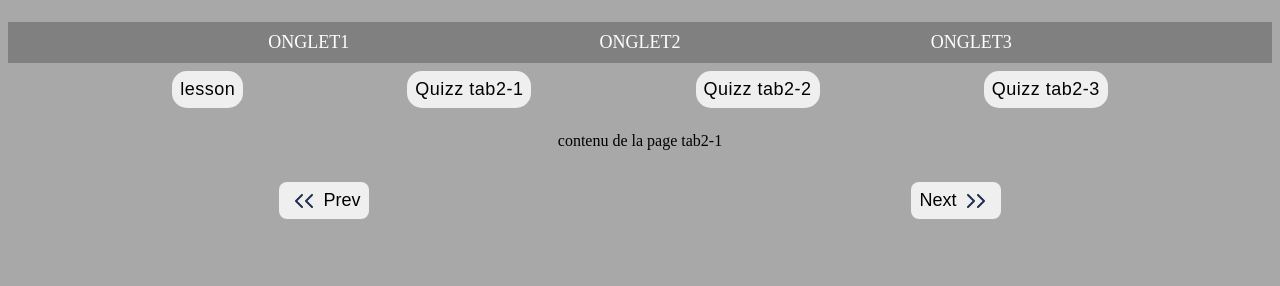
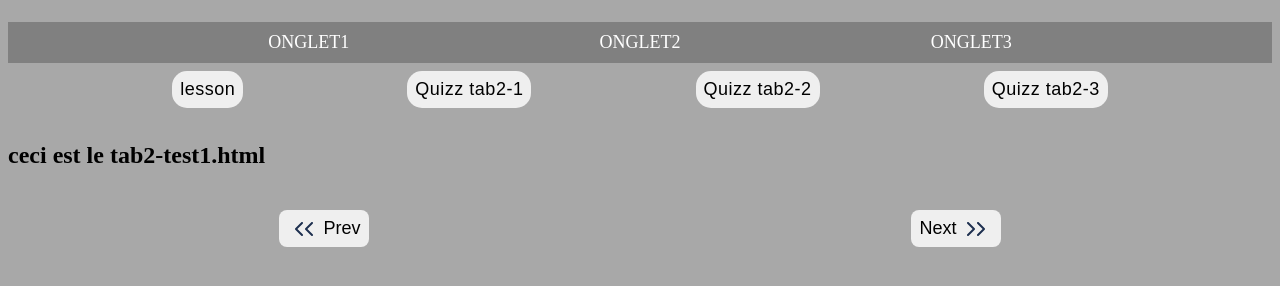
Before and after one commit to Mickyone33/JAVA-QUIZZ-QCM, a website built with Vite: page TAB2/tab2.html in a window 1280 px wide. Shown: the part 66-352 px from the top of the page. Built offline with nearby package versions, Linux system fonts and the light colour scheme.

Commit message:
UP files hierarchy tab2 + tab2.js => load and display lessons content

```diff
--- /dev/null
+++ b/TAB2/LESSONS/test1.html
@@ -0,0 +1,11 @@
+<!DOCTYPE html>
+<html lang="en">
+<head>
+    <meta charset="UTF-8">
+    <meta name="viewport" content="width=device-width, initial-scale=1.0">
+    <title>Document</title>
+</head>
+<body>
+    <h1>ceci est le tab2-test1.html</h1>
+</body>
+</html>
--- a/TAB2/tab2.js
+++ b/TAB2/tab2.js
@@ -76,15 +76,15 @@ async function loadQuizzContent(containerIndex, url) {
 
 // Shortcut functions
 function loadQuizz1() {
-    loadQuizzContent(0, "./tab2-quizz1.js");
+    loadQuizzContent(0, "./QUIZZES/tab2-quizz1.js");
 }
 
 function loadQuizz2() {
-    loadQuizzContent(0, "./tab2-quizz2.js");
+    loadQuizzContent(0, "./QUIZZES/tab2-quizz2.js");
 }
 
 function loadQuizz3() {
-    loadQuizzContent(0, "./tab2-quizz3.js");
+    loadQuizzContent(0, "./QUIZZES/tab2-quizz3.js");
 }
 
 // --------- Deck lessons display --------- //
@@ -132,3 +132,38 @@ function next() {
     currentPage = (currentPage === decks.length - 1) ? 0 : currentPage + 1;
     displayPage(currentPage);
 }
+
+//
+
+const deckIds = ["deck1a", "deck1b", "deck1c", "deck1d"];
+const deckUrls = [
+    "./LESSONS/test1.html", // pour deck1a
+    "./LESSONS/test2.html", // pour deck1b
+    "./LESSONS/test3.html", // pour deck1c
+    "./LESSONS/test4.html"  // pour deck1d
+];
+
+function loadHTMLIntoContainer(url, containerId) {
+    fetch(url)
+        .then(response => response.text())
+        .then(html => {
+            document.getElementById(containerId).innerHTML = html;
+        })
+        .catch(error => console.error('Erreur de chargement:', error));
+}
+
+function displayPage(page) {
+    deckIds.forEach((id, index) => {
+        const deck = document.getElementById(id);
+        deck.classList.toggle("show", index === page);
+        deck.classList.toggle("hide", index !== page);
+        if (index === page) {
+            loadHTMLIntoContainer(deckUrls[index], id);
+        } else {
+            deck.innerHTML = ""; // décharge le contenu
+        }
+    });
+}
+document.addEventListener('DOMContentLoaded', function() {
+    displayPage(0); // Affiche et charge le contenu du premier deck (deck1a)
+});
```
Also changed, not shown: TAB1/LESSONS/test2.html (+1 -1 lines), TAB1/LESSONS/test3.html (+1 -1 lines), TAB1/LESSONS/test4.html (+1 -1 lines), TAB2/LESSONS/test2.html (added, +11 -0 lines), TAB2/LESSONS/test3.html (added, +11 -0 lines), TAB2/LESSONS/test4.html (added, +11 -0 lines), TAB2/QUIZZES/tab2-quizz1.js (renamed from TAB2/tab2-quizz1.js), TAB2/QUIZZES/tab2-quizz2.js (renamed from TAB2/tab2-quizz2.js), TAB2/QUIZZES/tab2-quizz3.js (renamed from TAB2/tab2-quizz3.js).
